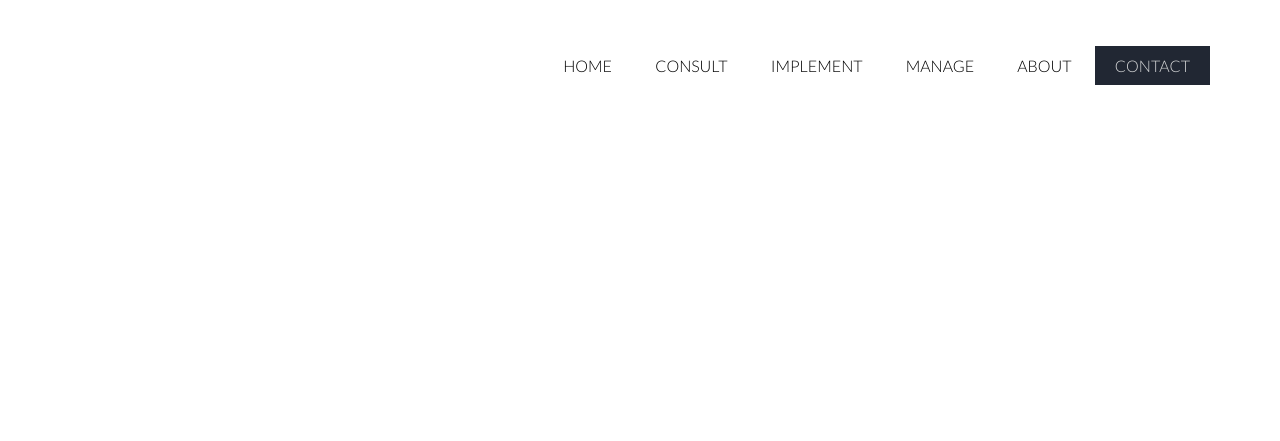
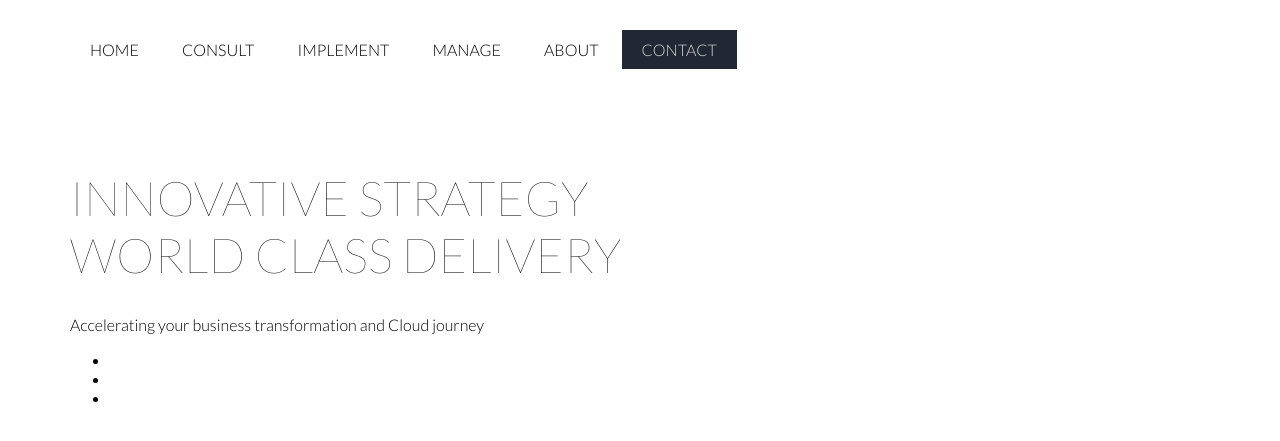
Before and after one commit to Allans-dev/Practice-web-site, a PHP site: page / in a window 1280 px wide. Shown: the top 441 px of the page. Run offline with PHP 8.4, Linux system fonts and the light colour scheme.

```diff
--- a/index.html
+++ b/index.html
@@ -1,22 +1,35 @@
 <!DOCTYPE html>
 <html lang="en">
 <head>
-    <link href="https://fonts.googleapis.com/css?family=Lato:300,400" rel="stylesheet">
+    <link href="https://fonts.googleapis.com/css?family=Lato:100,300,400" rel="stylesheet">
     <link type="text/css" rel="stylesheet" href="style.css">
 </head>
 <body>
+
     <div class="row">
         <nav>
-            <ul>
-                <li><a target="_blank" href="#">HOME</a></li>
-                <li><a target="_blank" href="#">CONSULT</a></li>
-                <li><a target="_blank" href="#">IMPLEMENT</a></li>
-                <li><a target="_blank" href="#">MANAGE</a></li>
-                <li><a target="_blank" href="#">ABOUT</a></li>
-                <li><a target="_blank" href="#">CONTACT</a></li>
-            </ul>
+            <a target="_blank" href="#">HOME</a>
+            <a target="_blank" href="#">CONSULT</a>
+            <a target="_blank" href="#">IMPLEMENT</a>
+            <a target="_blank" href="#">MANAGE</a>
+            <a target="_blank" href="#">ABOUT</a>
+            <a target="_blank" href="#">CONTACT</a>
         </nav>
     </div> <!--end row-->
 
+
+    <div class="row">
+        <div class="title">
+            <h1>INNOVATIVE STRATEGY <br />
+            WORLD CLASS DELIVERY</h1>
+            <span>Accelerating your business transformation and Cloud journey</span>
+            <ul class="circles">
+                <li></li>
+                <li></li>
+                <li></li>
+            </ul>
+        </div>
+    </div> <!-- end row-->
+
 </body>
 </html>
--- a/style.css
+++ b/style.css
@@ -27,17 +27,37 @@ nav {
     margin-top: 30px;
 }
 
+/*
 nav ul {
     float: right;
     list-style: none;
+    width: 100%;
+    text-align: right;
 }
+*/
 
-nav ul li {
+nav a {
     display: inline-flex;
     padding: 10px 20px;;
 }
 
-li:last-of-type {
+nav a:last-of-type {
     background-color: rgb(33, 39, 51);
     color: rgb(214, 215, 216);
 }
+
+
+/*-------------------------------
+TITLE
+--------------------------------*/
+
+.title {
+    position: relative;
+    display: block;
+    margin-top: 100px;
+}
+
+h1 {
+    font-weight: 100;
+    font-size: 300%;
+}
```
